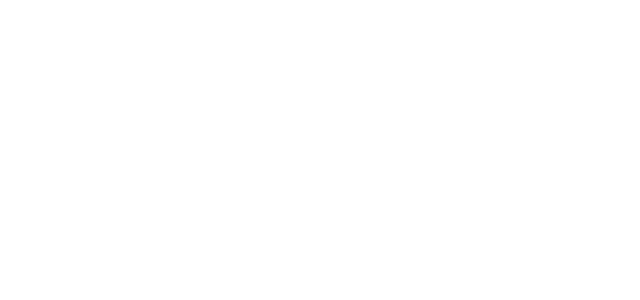
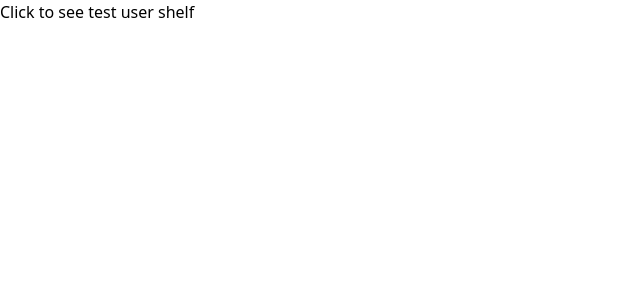
Before and after one commit to cormacpujals/LettuceBe, a Next.js app: page / in a window 1280 px wide. Shown: the top 300 px of the page, without its empty margins (0-640 px from the left). Built offline with nearby package versions, Linux system fonts and the light colour scheme.

Commit message:
views shelf component to dynamic user

```diff
--- a/src/app/page.tsx
+++ b/src/app/page.tsx
@@ -1,11 +1,13 @@
+import * as http from "http";
 import {Inter} from "next/font/google";
-
+import Link from "next/link";
 
 const inter = Inter({subsets: ["latin"]});
 
 export default function Home() {
   return (
       <main>
+        <Link href={'http://localhost:3000/users/63fd3735361acdd7adfce20e'}>Click to see test user shelf</Link>
       </main>
   );
 }
--- a/src/app/users/[id]/page.tsx
+++ b/src/app/users/[id]/page.tsx
@@ -1,6 +1,6 @@
 import {get} from "../../../lib/http";
 import {User} from "../../../models/user";
-
+import ShelfItem from "../../../components/ShelfItem";
 
 async function getUser(id: string): Promise<User> {
   const url = `http://localhost:3000/api/users/${id}`;
@@ -31,7 +31,8 @@
   return (
       <div>
         {user.name}
-        <div>{JSON.stringify(user.inventory)}</div>
+        {/* @ts-expect-error Server Component */}
+        <ShelfItem/>
       </div>
   );
 }
--- a/src/components/ShelfItem.tsx
+++ b/src/components/ShelfItem.tsx
@@ -44,10 +44,10 @@
     //     <li key={idx}><div>food item: {item.name} date added: {item.dateAdded} expires: {item.dateExpires}</div></li>
     //   )}
     // </ul>
-      <>
+      <div>
         {items.map((item, idx) =>
             <h1 key={idx}>{item.name}</h1>
         )}
-      </>
+      </div>
   )
 }
```
